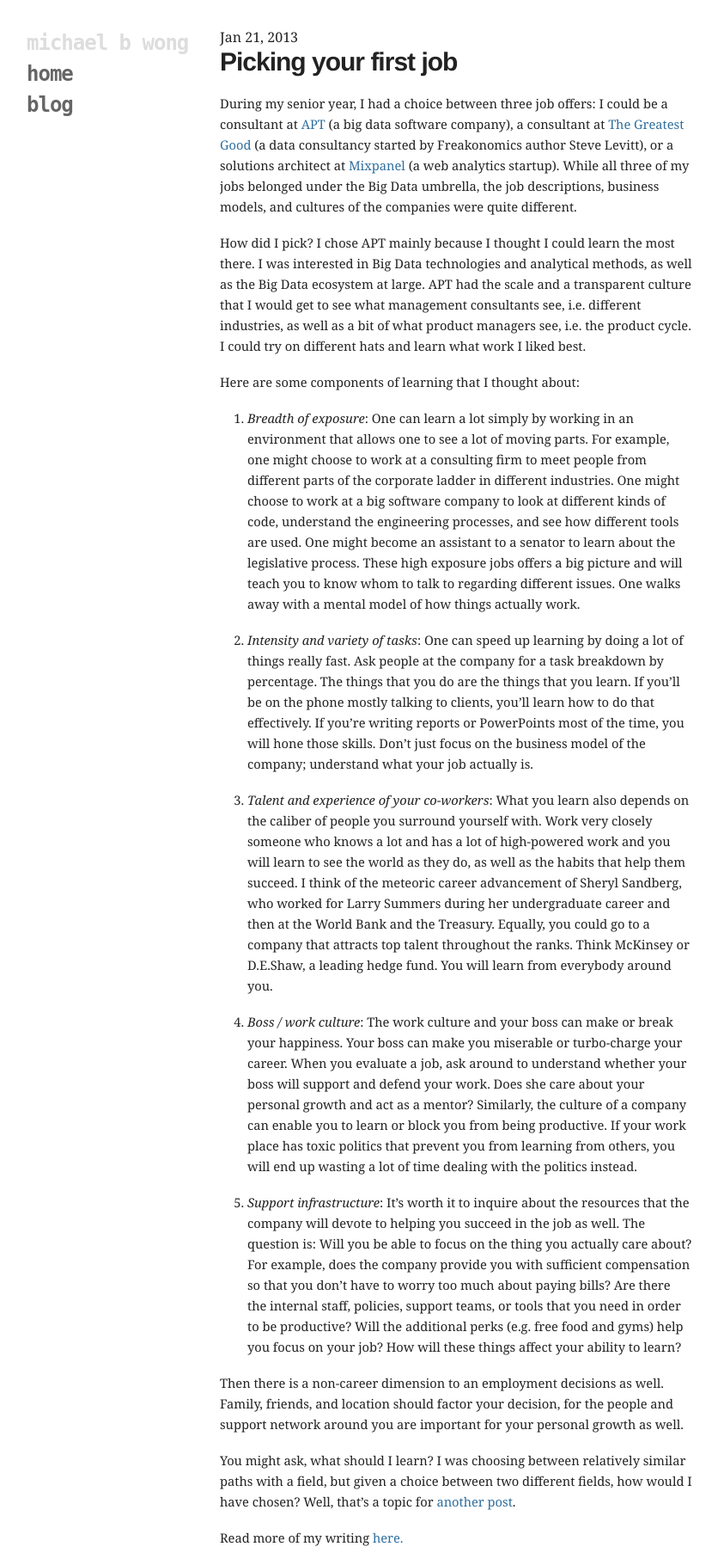
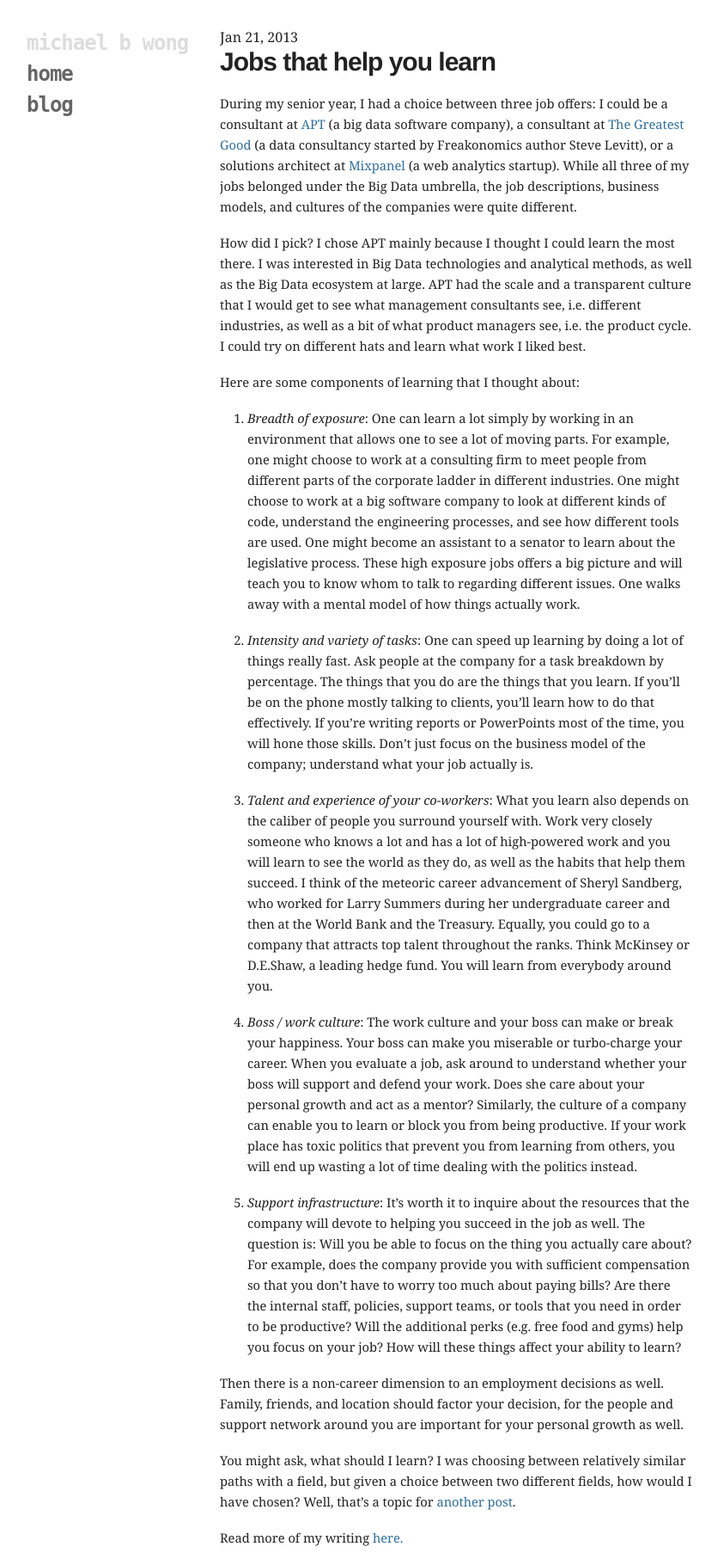
Before and after one commit to mbwong/mbwong.github.com, a Jekyll site: the page built from _posts/2013-01-21-how-to-pick-a-first-job.md, in a window 1280 px wide. Shown: the whole page at 86% size, without its empty margins (94-930 px from the left). Built offline with Jekyll 4.4.1, drawn with Linux system fonts in a browser that asks for light colours.

Commit message:
Update 2013-01-21-how-to-pick-a-first-job.md

```diff
--- a/_posts/2013-01-21-how-to-pick-a-first-job.md
+++ b/_posts/2013-01-21-how-to-pick-a-first-job.md
@@ -1,10 +1,10 @@
 ---
 tags: life career
-title: Picking your first job
+title: Jobs that help you learn
 layout: post
 ---
 
-# Picking your first job
+# Jobs that help you learn
 
 During my senior year, I had a choice between three job offers: I could be a consultant at [APT][apt] (a big data software company), a consultant at [The Greatest Good][tgg] (a data consultancy started by Freakonomics author Steve Levitt), or a solutions architect at [Mixpanel][mxp] (a web analytics startup). While all three of my jobs belonged under the Big Data umbrella, the job descriptions, business models, and cultures of the companies were quite different.
 
```
